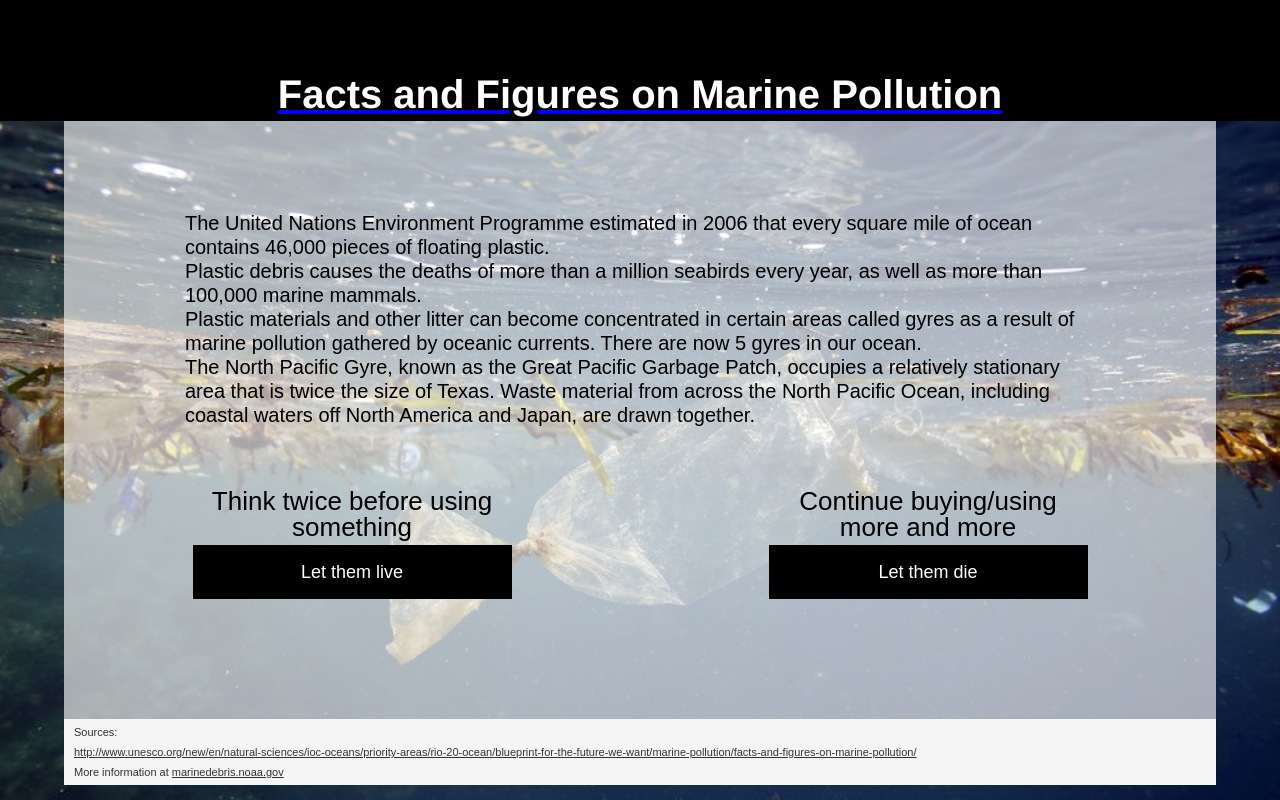
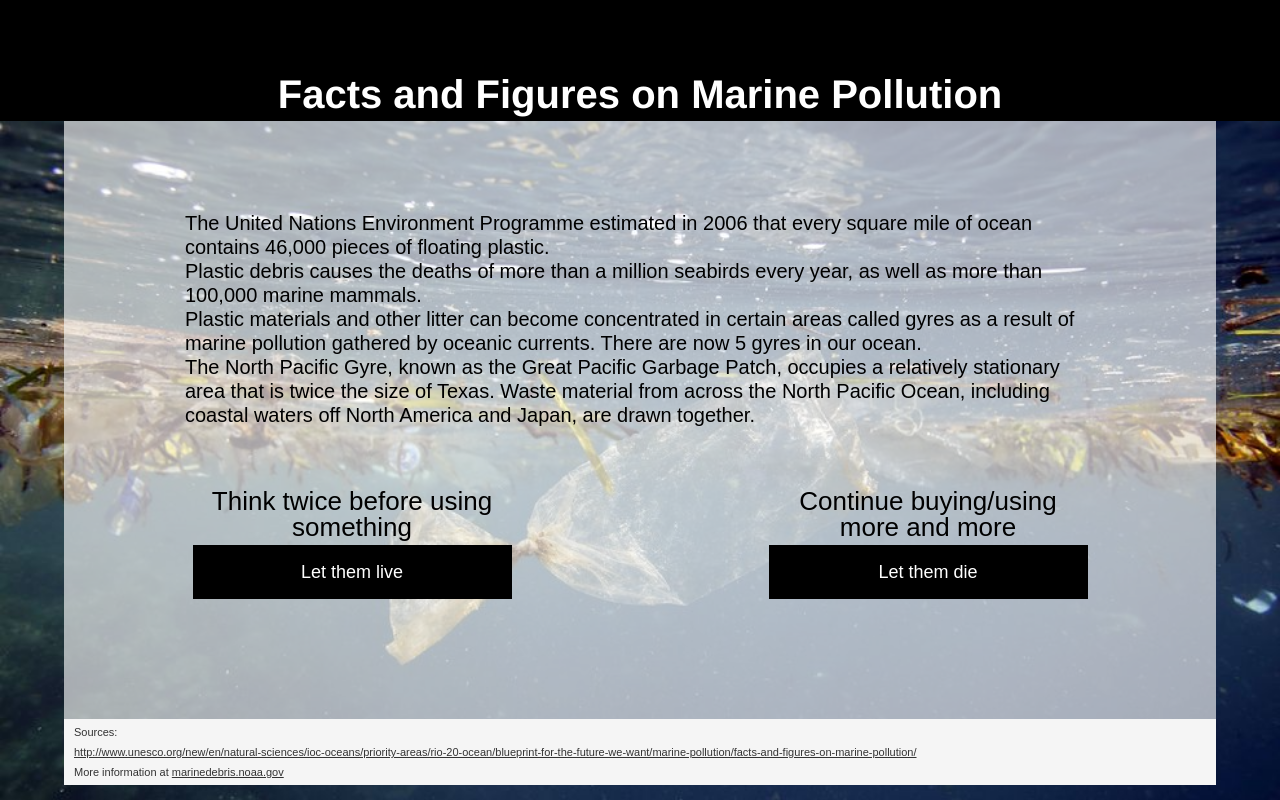
Before and after one commit to aslidemir/Website, a plain HTML site: page index.html in a window 1280 px wide. Drawn offline with nearby package versions, Linux system fonts and the light colour scheme; a script that the page names is missing.

Commit message:
anti-underline

```diff
--- a/index.html
+++ b/index.html
@@ -27,7 +27,7 @@
   <link rel="apple-touch-icon" href="https://daks2k3a4ib2z.cloudfront.net/img/webclip.png">
 </head>
 <body>
-<a href="http://10.0.4.12/?light3on">
+<a href="http://10.0.4.12/?light2on" style="text-decoration:none">
   <div class="head" style="background-color:#000">
     <h1 style="color:#FFF">Facts and Figures on Marine Pollution</h1>
   </div>
```
